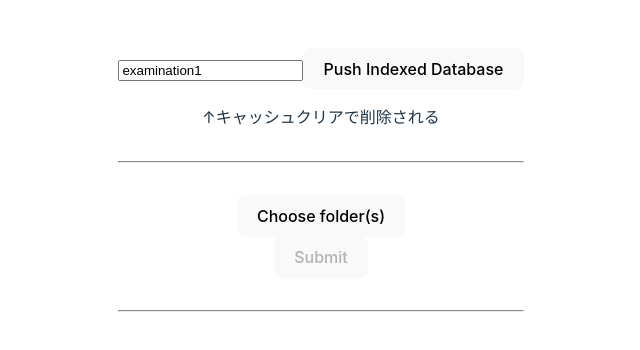
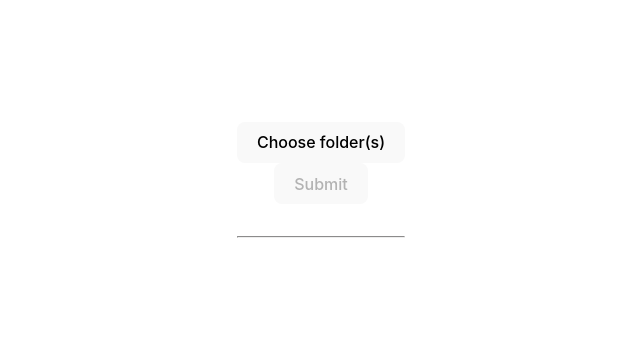
Before and after one commit to GensIto/webUSB, a React (Vite) app: page / in a window 1280 px wide. Shown: the part 204-554 px from the top of the page, without its empty margins (319-959 px from the left). Built offline with nearby package versions, Linux system fonts and the light colour scheme.

Commit message:
app.tsxをinputのみに

```diff
--- a/src/App.tsx
+++ b/src/App.tsx
@@ -20,8 +20,8 @@ declare module "react" {
 const App: React.FC = () => {
   return (
     <div>
-      <PushIndexedDB />
-      <Divider />
+      {/* <PushIndexedDB />
+      <Divider /> */}
       {/*  */}
       <ImageGallery />
       <Divider />
--- a/src/components/PushIndexedDB.tsx
+++ b/src/components/PushIndexedDB.tsx
@@ -74,7 +74,13 @@ export const PushIndexedDB = () => {
       <p>↑キャッシュクリアで削除される</p>
       {imageUrls?.map((v: Image, i: number) => (
         <div>
-          <img key={i} src={v.url} alt={`Image ${v.name}`} />
+          <p>{`${v.name} = ${i + 1}番目`}</p>
+          <img
+            style={{ width: "300px" }}
+            key={i}
+            src={v.url}
+            alt={`Image ${v.name}`}
+          />
         </div>
       ))}
     </div>
```
